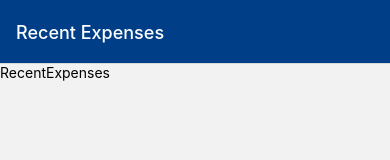
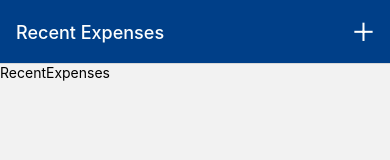
Before and after one commit to washtakzo/expense-tracker-app, a React Native app: screen / in a window 390 px wide. Shown: the top 160 px of the page. Built offline with nearby package versions, Linux system fonts and the light colour scheme.

Commit message:
Navigation : added header button

```diff
--- a/App.tsx
+++ b/App.tsx
@@ -6,6 +6,7 @@ import AllExpenses from "./screens/AllExpenses";
 import RecentExpenses from "./screens/RecentExpenses";
 import { themeColors } from "./utils/colors";
 import Ionicons from "@expo/vector-icons/Ionicons";
+import AddButton from "./components/AddButton";
 
 const Tab = createBottomTabNavigator();
 
@@ -21,6 +22,7 @@ export default function App() {
           tabBarActiveTintColor: themeColors.thirdDark,
           tabBarInactiveBackgroundColor: themeColors.secondaryDark,
           tabBarInactiveTintColor: themeColors.textInactive,
+          headerRight: () => <AddButton />,
         }}
       >
         <Tab.Screen
--- /dev/null
+++ b/components/AddButton.tsx
@@ -0,0 +1,26 @@
+import { StyleSheet, Text, View, Dimensions } from "react-native";
+import React from "react";
+import { Ionicons } from "@expo/vector-icons";
+import { themeColors } from "../utils/colors";
+
+const deviceWidth = Dimensions.get("window").width;
+
+const AddButton = () => {
+  return (
+    <View style={styles.button}>
+      <Ionicons
+        name="add"
+        size={deviceWidth / 12}
+        color={themeColors.textOnSecondary}
+      />
+    </View>
+  );
+};
+
+export default AddButton;
+
+const styles = StyleSheet.create({
+  button: {
+    paddingRight: deviceWidth / 42,
+  },
+});
```
